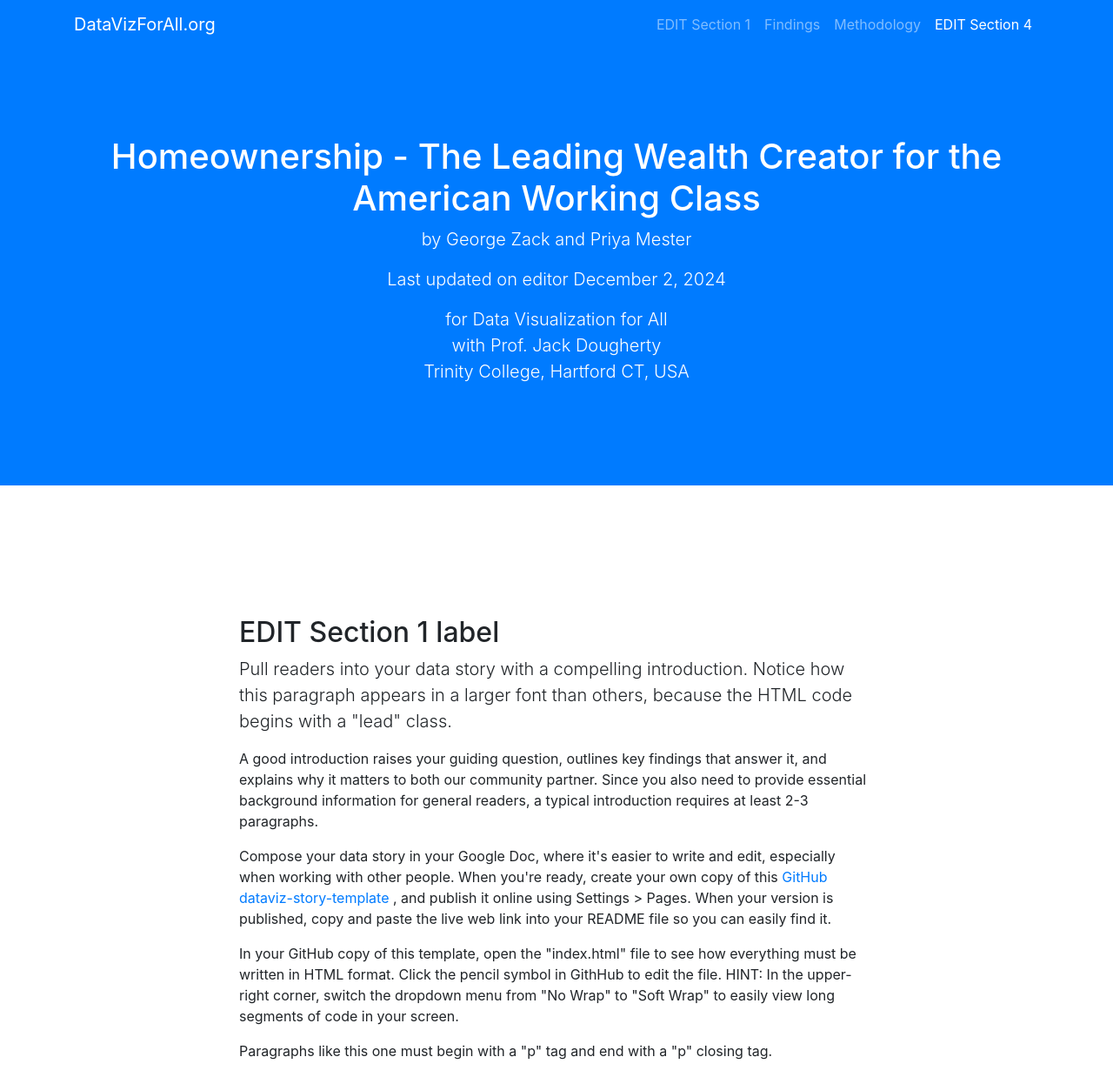
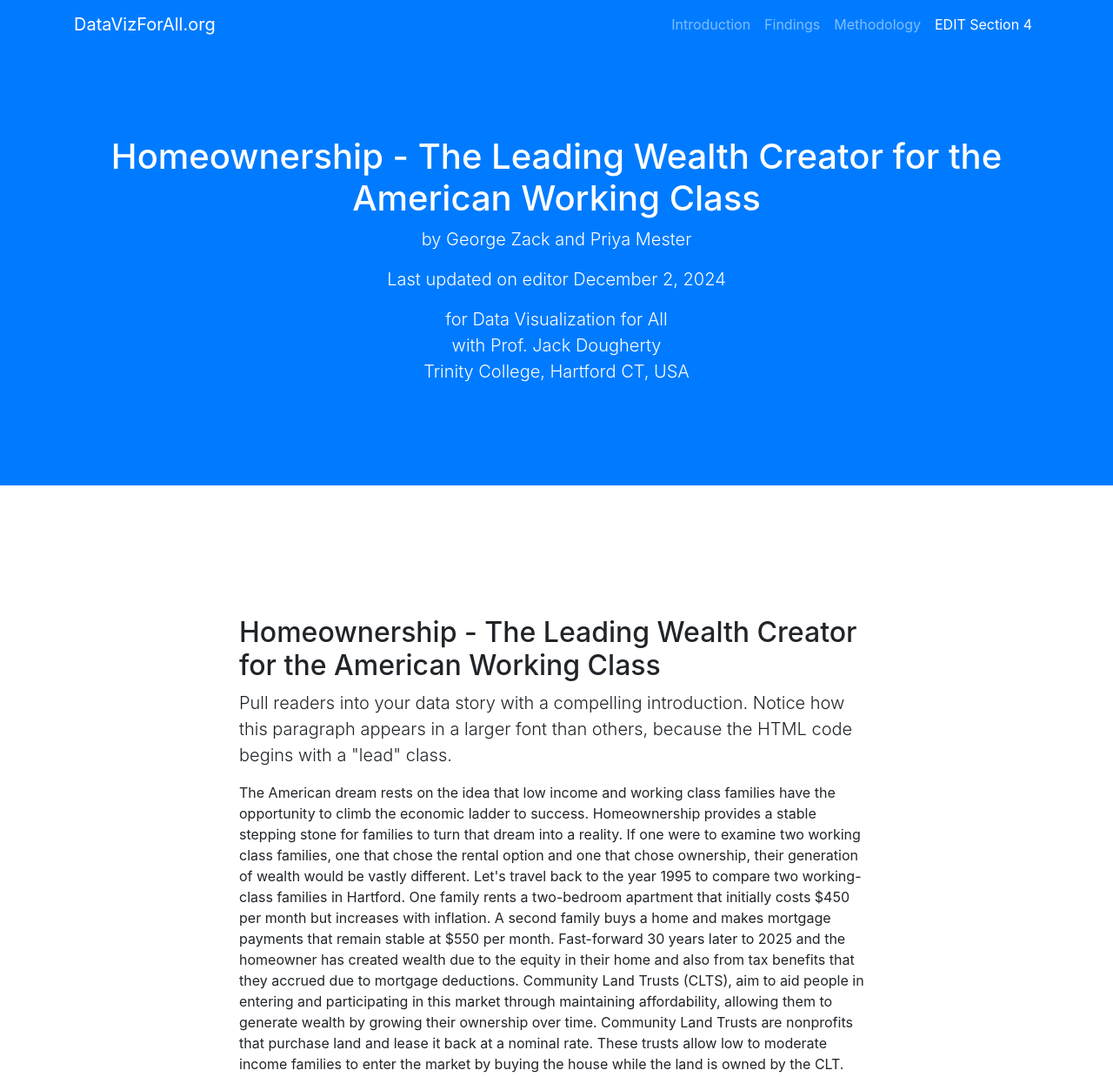
Before and after one commit to priyamester/USA-Wealth-Generation-in-South-Hartford, a plain HTML site: page index.html in a window 1280 px wide. Shown: the top 1238 px of the page at 87% size. Drawn offline with nearby package versions, Linux system fonts and the light colour scheme.

Commit message:
Update index.html

```diff
--- a/index.html
+++ b/index.html
@@ -34,7 +34,7 @@
       <div class="collapse navbar-collapse" id="navbarResponsive">
         <ul class="navbar-nav ml-auto">
           <li class="nav-item">
-            <a class="nav-link js-scroll-trigger" href="#section1">EDIT Section 1</a>
+            <a class="nav-link js-scroll-trigger" href="#section1">Introduction</a>
           </li>
           <li class="nav-item">
             <a class="nav-link js-scroll-trigger" href="#section2">Findings</a>
@@ -66,11 +66,13 @@
       <div class="row">
         <div class="col-lg-8 mx-auto">
 
-          <h2>EDIT Section 1 label</h2>
+          <h2>Homeownership - The Leading Wealth Creator for the American Working Class</h2>
 
           <p class="lead">Pull readers into your data story with a compelling introduction. Notice how this paragraph appears in a larger font than others, because the HTML code begins with a "lead" class.</p>
 
-          <p>A good introduction raises your guiding question, outlines key findings that answer it, and explains why it matters to both our community partner. Since you also need to provide essential background information for general readers, a typical introduction requires at least 2-3 paragraphs.</p>
+          <p>The American dream rests on the idea that low income and working class families have the opportunity to climb the economic ladder to success. Homeownership provides a stable stepping stone for families to turn that dream into a reality. If one were to examine two working class families, one that chose the rental option and one that chose ownership, their generation of wealth would be vastly different.
+Let's travel back to the year 1995 to compare two working-class families in Hartford. One family rents a two-bedroom apartment that initially costs $450 per month but increases with inflation. A second family buys a home and makes mortgage payments that remain stable at $550 per month. Fast-forward 30 years later to 2025 and the homeowner has created wealth due to the equity in their home and also from tax benefits that they accrued due to mortgage deductions.
+Community Land Trusts (CLTS), aim to aid people in entering and participating in this market through maintaining affordability, allowing them to generate wealth by growing their ownership over time. Community Land Trusts are nonprofits that purchase land and lease it back at a nominal rate. These trusts allow low to moderate income families to enter the market by buying the house while the land is owned by the CLT.</p>
 
           <p>Compose your data story in your Google Doc, where it's easier to write and edit, especially when working with other people. When you're ready, create your own copy of this <a href="https://github.com/DataVizForAll/dataviz-story-template">GitHub dataviz-story-template </a>, and publish it online using Settings > Pages. When your version is published, copy and paste the live web link into your README file so you can easily find it.</p>
 
```
